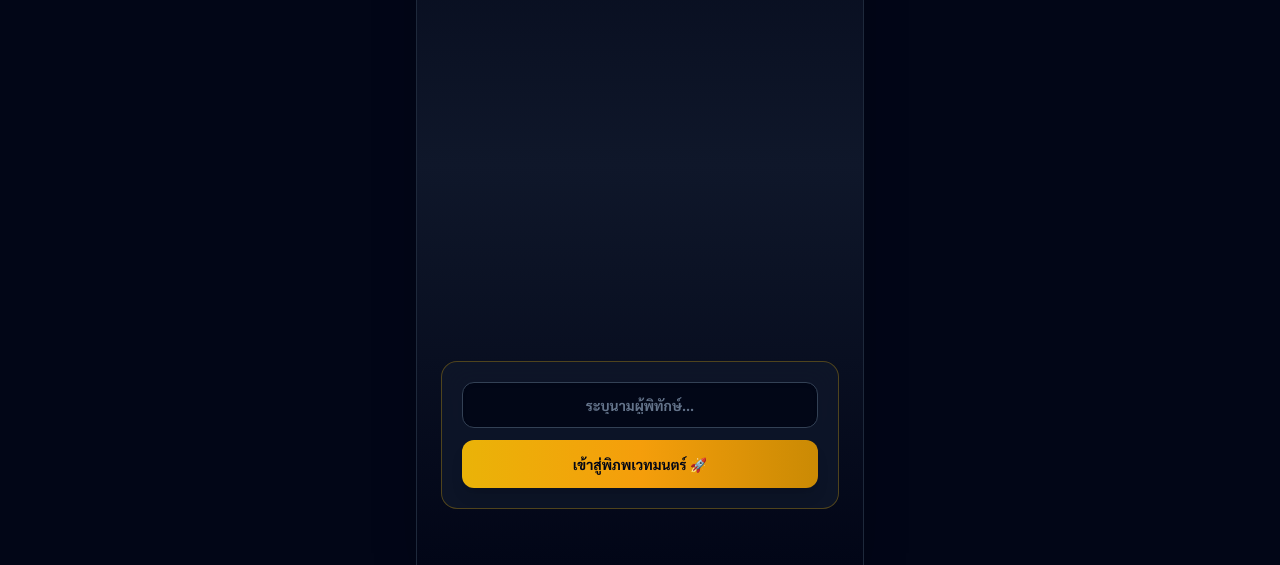
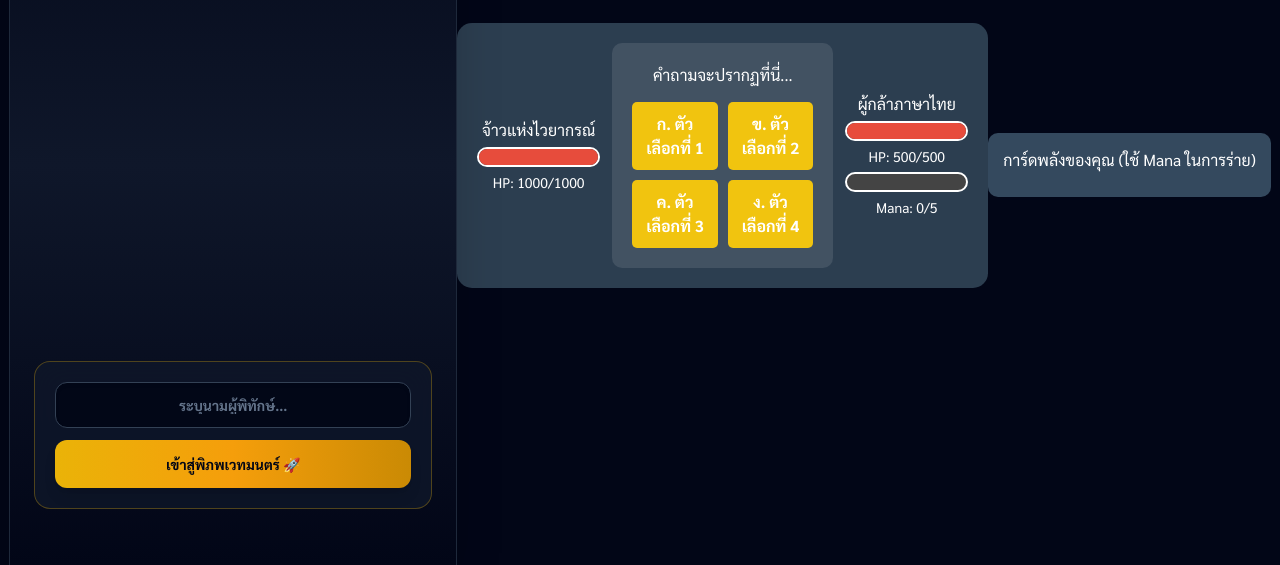
Before and after one commit to kulisara-KF/ThaiLGDay, a plain HTML site: page index.html in a window 1280 px wide. Shown: the part 235-800 px from the top of the page. Drawn offline with nearby package versions, Linux system fonts and the light colour scheme.

Commit message:
Update index.html

```diff
--- a/index.html
+++ b/index.html
@@ -284,6 +284,55 @@
         </div>
 
     </div>
+    <!-- ==================== BATTLE ARENA ==================== -->
+<div id="battle-arena" class="arena-container">
+
+    <!-- ฝั่งศัตรู (บอส) -->
+    <div class="character-box enemy-side">
+        <h3 id="enemy-name">จ้าวแห่งไวยากรณ์</h3>
+        <div class="bar-container">
+            <div id="enemy-hp-bar" class="health-bar"></div>
+        </div>
+        <p class="hp-text">HP: <span id="enemy-hp-text">1000/1000</span></p>
+        <!-- พื้นที่แสดงตัวเลขดาเมจลอยขึ้นมา -->
+        <div id="enemy-damage-float" class="floating-damage"></div>
+    </div>
+
+    <!-- ส่วนแสดงคำถาม (ตรงกลาง) -->
+    <div class="quiz-box">
+        <h2 id="question-text">คำถามจะปรากฏที่นี่...</h2>
+        <div id="choices-container" class="choices-grid">
+            <button class="choice-btn">ก. ตัวเลือกที่ 1</button>
+            <button class="choice-btn">ข. ตัวเลือกที่ 2</button>
+            <button class="choice-btn">ค. ตัวเลือกที่ 3</button>
+            <button class="choice-btn">ง. ตัวเลือกที่ 4</button>
+        </div>
+    </div>
+
+    <!-- ฝั่งผู้เล่น -->
+    <div class="character-box player-side">
+        <h3 id="player-name">ผู้กล้าภาษาไทย</h3>
+        <div class="bar-container">
+            <div id="player-hp-bar" class="health-bar"></div>
+        </div>
+        <p class="hp-text">HP: <span id="player-hp-text">500/500</span></p>
+
+        <div class="bar-container">
+            <div id="player-mana-bar" class="mana-bar"></div>
+        </div>
+        <p class="hp-text">Mana: <span id="player-mana-text">0/5</span></p>
+        <div id="player-damage-float" class="floating-damage"></div>
+    </div>
+
+</div>
+
+<!-- ==================== CARD STACK (การ์ดพลัง) ==================== -->
+<div class="card-stack-container">
+    <h3>การ์ดพลังของคุณ (ใช้ Mana ในการร่าย)</h3>
+    <div id="card-hand" class="card-hand">
+        <!-- การ์ดจะถูกสร้างด้วย JavaScript และมาแสดงตรงนี้ -->
+    </div>
+</div>
 
     <!-- ==================== GAME SCRIPTS ==================== -->
     <script src="js/data.js"></script>
```
